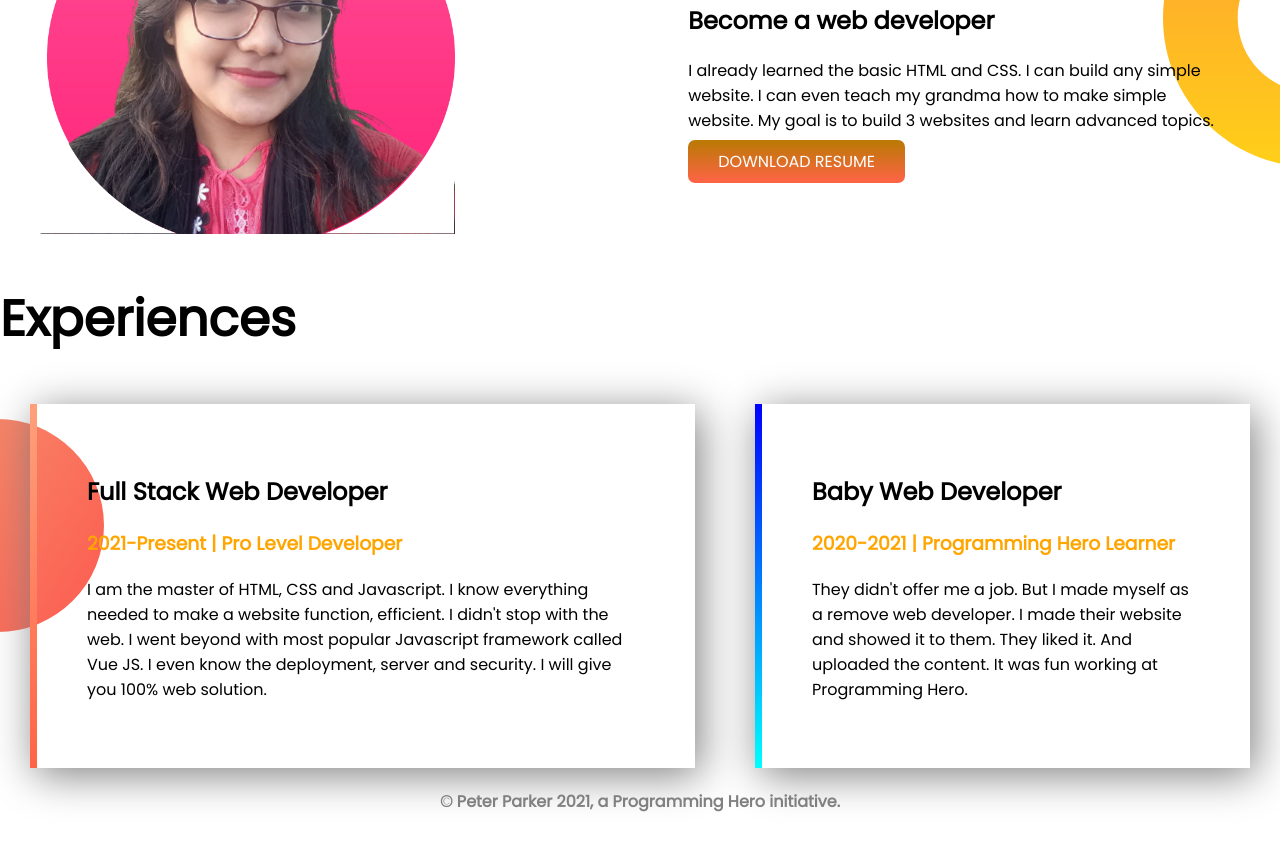
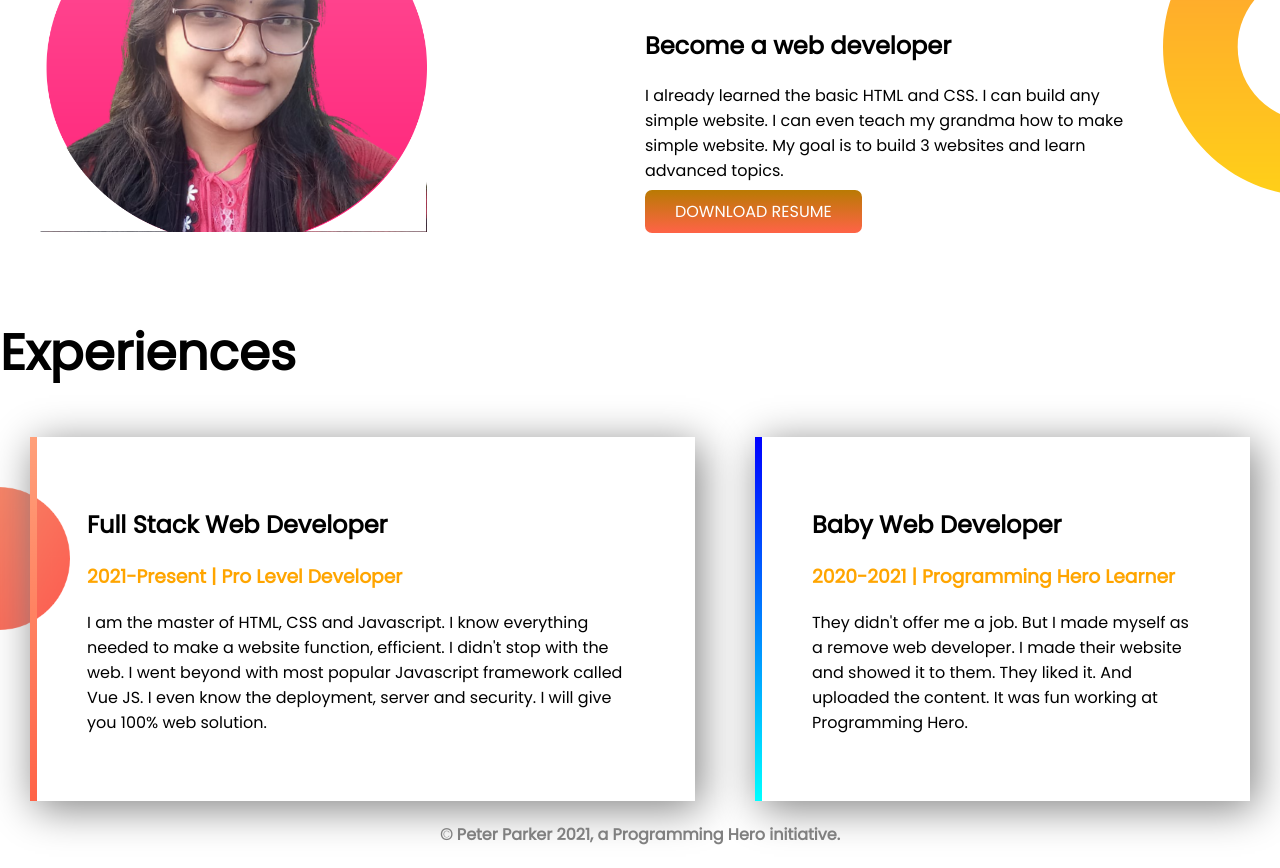
Before and after one commit to kolimondolmira/My-portfolio, a plain HTML site: page index.html in a window 1280 px wide. Shown: the part 775-1643 px from the top of the page. Before the commit the page ends 1610 px from the top, so only its background shows below. Drawn offline with Linux system fonts and the light colour scheme.

Commit message:
some changed happen

```diff
--- a/index.html
+++ b/index.html
@@ -82,13 +82,11 @@
         </div>
 
     </section>
-    <footer>
-        <h4>© Peter Parker 2021, a Programming Hero initiative.</h4>
-    </footer>
-
-
 
 
 </body>
+<footer>
+    <h4>© Peter Parker 2021, a Programming Hero initiative.</h4>
+</footer>
 
 </html>
--- a/style.css
+++ b/style.css
@@ -23,6 +23,7 @@ h1{
 .content1{
     margin: 50px;
     width: 50%;
+    padding-right: 80px;
 }
 .content2 img{
     width:65%;
@@ -79,5 +80,6 @@ footer{
     background-repeat: no-repeat;
     background-image: url(exp-bg.png);
     background-position:left;
+    background-size: 70px;
 
 }
```
